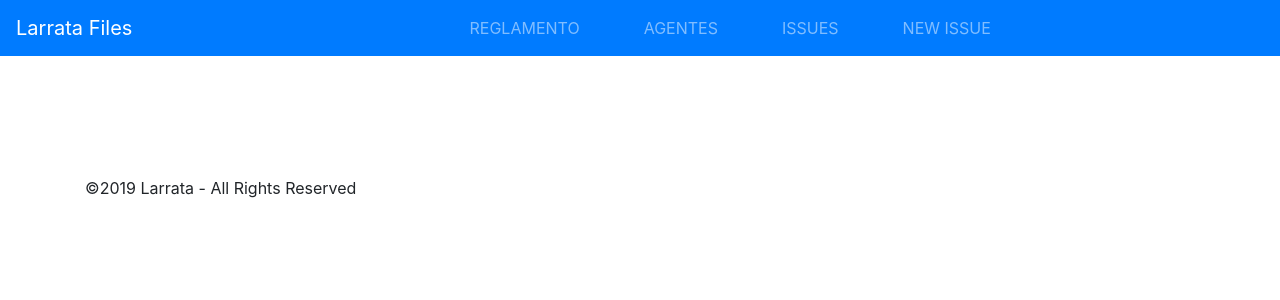
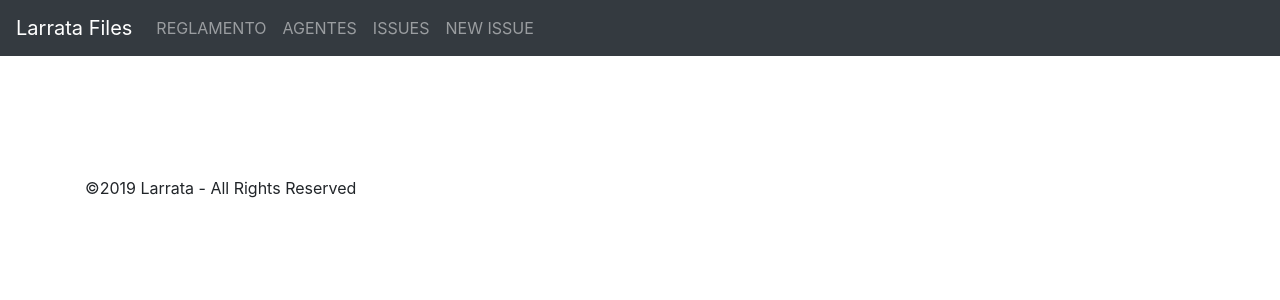
Before and after one commit to EduardoYujraT/Larrata-website, a React (Create React App) app: page / in a window 1280 px wide. Shown: the top 300 px of the page. Built offline with nearby package versions, Linux system fonts and the light colour scheme; no server answers.

Commit message:
new style

```diff
--- a/src/components/Layout/Navbar.js
+++ b/src/components/Layout/Navbar.js
@@ -4,7 +4,7 @@ import {Link} from 'react-router-dom';
 export default function Navbar() {
     return (
 
-    <nav className="navbar navbar-expand-lg navbar-dark bg-primary">
+    <nav className="navbar navbar-expand-lg navbar-dark bg-dark">
         <Link className="navbar-brand" to="/">
             Larrata Files
            {/* <img src={logo} alt="logo" style={{ width: '35px' }} /> */}
@@ -14,18 +14,18 @@ export default function Navbar() {
         </button>
 
         <div className="collapse navbar-collapse" id="navbarNav">
-            <ul className="navbar-nav m-auto">
+            <ul className="navbar-nav ">
                 <li className="nav-item">
-                    <Link className="nav-link text-uppercase ml-5" to="/">Reglamento</Link>
+                    <Link className="nav-link text-uppercase " to="/">Reglamento</Link>
                 </li>
                 <li className="nav-item">
-                    <Link className="nav-link text-uppercase ml-5" to="/miembros">Agentes</Link>
+                    <Link className="nav-link text-uppercase " to="/miembros">Agentes</Link>
                 </li>
                 <li className="nav-item">
-                    <Link className="nav-link text-uppercase ml-5" to="/issues">Issues</Link>
+                    <Link className="nav-link text-uppercase " to="/issues">Issues</Link>
                 </li>
                 <li className="nav-item">
-                    <a className="nav-link text-uppercase ml-5" href="https://github.com/matiasalbacetti/LarrataFiles/issues/new">New Issue</a>
+                    <a className="nav-link text-uppercase " href="https://github.com/matiasalbacetti/LarrataFiles/issues/new">New Issue</a>
                 </li>
             </ul>
         </div>
--- a/src/components/Pages/Reglamento.js
+++ b/src/components/Pages/Reglamento.js
@@ -16,19 +16,24 @@ class Reglamento extends React.Component{
         .then(
             (result) => {
                 this.setState({
+
                     items: decodeURIComponent(escape(window.atob(result.content)))
 
                 });
             }
 
+
         )
+
     }
 
     render(){
         const{items} = this.state;
+
         return(
             <div className="container">
                 <br></br>
+                {console.log(items)}
                 <div className="body" dangerouslySetInnerHTML={{__html: items}}></div>
             </div>
 
```
Also changed, not shown: src/components/Layout/logo.svg (deleted).
